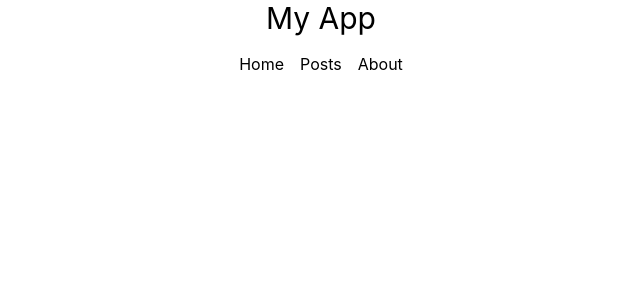
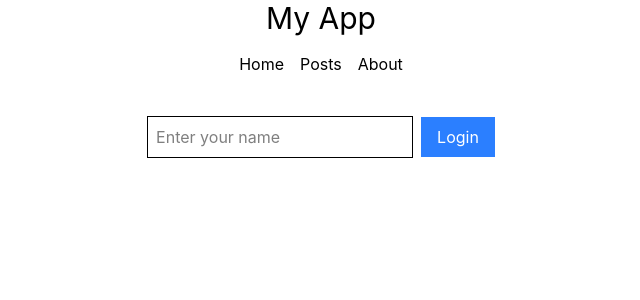
Before and after one commit to emonShimoul/ReactJS-Review_My-App, a React (Vite) app: page /login in a window 1280 px wide. Shown: the top 300 px of the page, without its empty margins (319-959 px from the left). Built offline with nearby package versions, Linux system fonts and the light colour scheme.

Commit message:
authenticaltion and protected routes

```diff
--- a/src/App.jsx
+++ b/src/App.jsx
@@ -3,6 +3,8 @@ import Posts from "./pages/Posts";
 import Home from "./pages/Home";
 import About from "./pages/About";
 import Navbar from "./components/Navbar";
+import ProtectedRoute from "./components/ProtectedRoute";
+import Login from "./pages/Login";
 
 function App() {
   return(
@@ -13,9 +15,16 @@ function App() {
 
       {/* ✅ Routes */}
       <Routes>
-        <Route path="/" element={<Home />}></Route>
-        <Route path="/posts" element={<Posts />}></Route>
-        <Route path="/about" element={<About />}></Route>
+        <Route path="/" element={<Home />} />
+        <Route path="/posts"
+          element={
+            <ProtectedRoute>
+              <Posts />
+            </ProtectedRoute>
+          }
+        />
+        <Route path="/about" element={<About />} />
+        <Route path="/login" element={<Login />} />
       </Routes>
     </div>
   )
--- a/src/components/Navbar.jsx
+++ b/src/components/Navbar.jsx
@@ -1,11 +1,20 @@
 import { Link } from "react-router-dom";
+import useAuth from "../hooks/useAuth";
 
 const Navbar = () => {
+  const {user, logout} = useAuth();
+
   return (
     <nav className="flex gap-4 justify-center my-4">
       <Link to="/">Home</Link>
       <Link to="/posts">Posts</Link>
       <Link to="/about">About</Link>
+
+      {user && (
+        <button onClick={logout} className="text-red-500">
+          Logout
+        </button>
+      )}
     </nav>
   );
 };
--- /dev/null
+++ b/src/components/ProtectedRoute.jsx
@@ -0,0 +1,13 @@
+import { Navigate } from 'react-router-dom';
+import useAuth from '../hooks/useAuth';
+
+const ProtectedRoute = ({children}) => {
+    const { user } = useAuth();
+    if(!user){
+        return <Navigate to="/login" />
+    }
+
+    return children;
+};
+
+export default ProtectedRoute;
--- /dev/null
+++ b/src/context/AuthContext.js
@@ -0,0 +1,4 @@
+import { createContext } from "react";
+
+
+export const AuthContext = createContext();
--- /dev/null
+++ b/src/context/AuthProvider.jsx
@@ -0,0 +1,22 @@
+import { useState } from "react";
+import { AuthContext } from "./AuthContext";
+
+const AuthProvider = ({ children }) => {
+  const [user, setUser] = useState(null);
+
+  const login = (username) => {
+    setUser({ name: username });
+  };
+
+  const logout = () => {
+    setUser(null);
+  };
+
+  return (
+    <AuthContext.Provider value={{ user, login, logout }}>
+      {children}
+    </AuthContext.Provider>
+  );
+};
+
+export default AuthProvider;
--- /dev/null
+++ b/src/hooks/useAuth.js
@@ -0,0 +1,8 @@
+import { useContext } from "react"
+import { AuthContext } from "../context/AuthContext"
+
+const useAuth = () => {
+    return useContext(AuthContext);
+}
+
+export default useAuth;
--- a/src/main.jsx
+++ b/src/main.jsx
@@ -3,11 +3,14 @@ import { createRoot } from 'react-dom/client'
 import './index.css'
 import App from './App.jsx'
 import { BrowserRouter } from 'react-router-dom'
+import AuthProvider from './context/AuthProvider.jsx'
 
 createRoot(document.getElementById('root')).render(
   <StrictMode>
     <BrowserRouter>
-      <App />
+      <AuthProvider>
+        <App />
+      </AuthProvider>
     </BrowserRouter>
   </StrictMode>,
 )
--- /dev/null
+++ b/src/pages/Login.jsx
@@ -0,0 +1,32 @@
+import React, { useState } from 'react';
+import useAuth from "../hooks/useAuth";
+import { useNavigate } from 'react-router-dom';
+
+const Login = () => {
+    const [name, setName] = useState("");
+    const { login } = useAuth();
+    const navigate = useNavigate();
+
+    const handleLogin = (e) => {
+        e.preventDefault();
+        login(name);
+        navigate("/posts");
+    }
+
+    return (
+        <form onSubmit={handleLogin} className="text-center mt-10">
+            <input
+                type="text"
+                placeholder="Enter your name"
+                className="border p-2"
+                value={name}
+                onChange={(e) => setName(e.target.value)}
+            />
+            <button className="ml-2 bg-blue-500 text-white px-4 py-2">
+                Login
+            </button>
+        </form>
+    );
+};
+
+export default Login;
```
